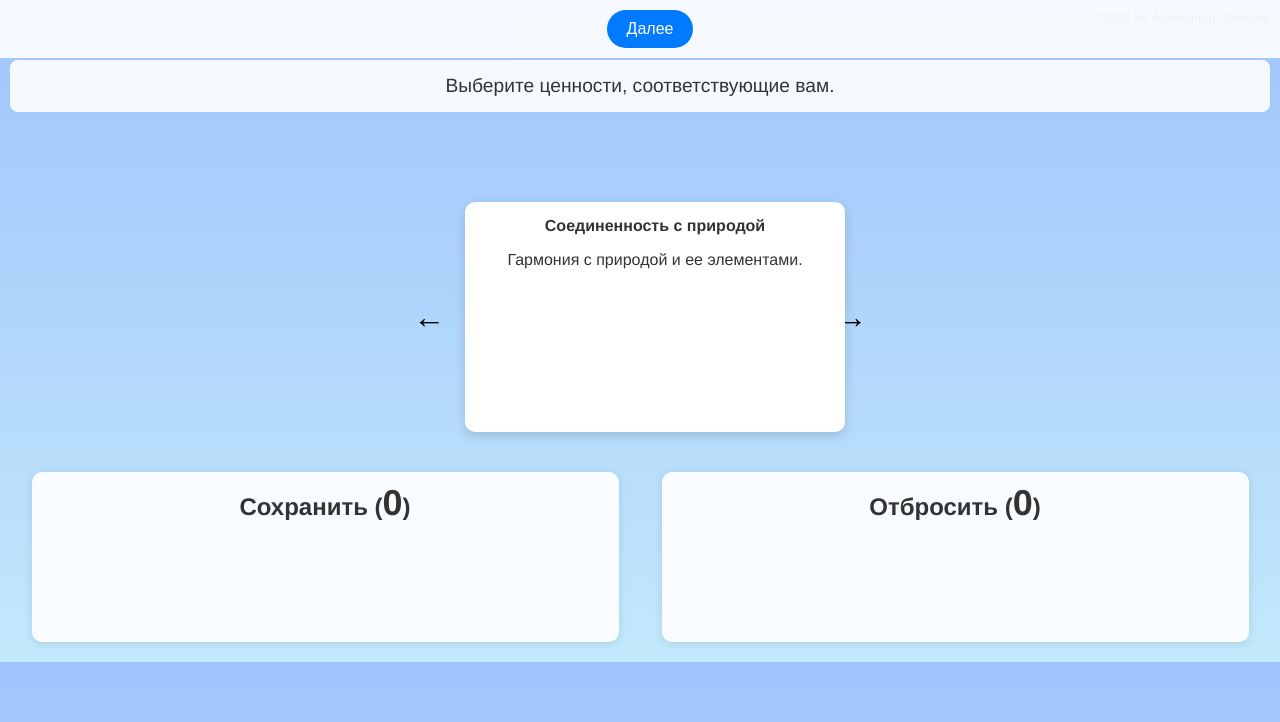
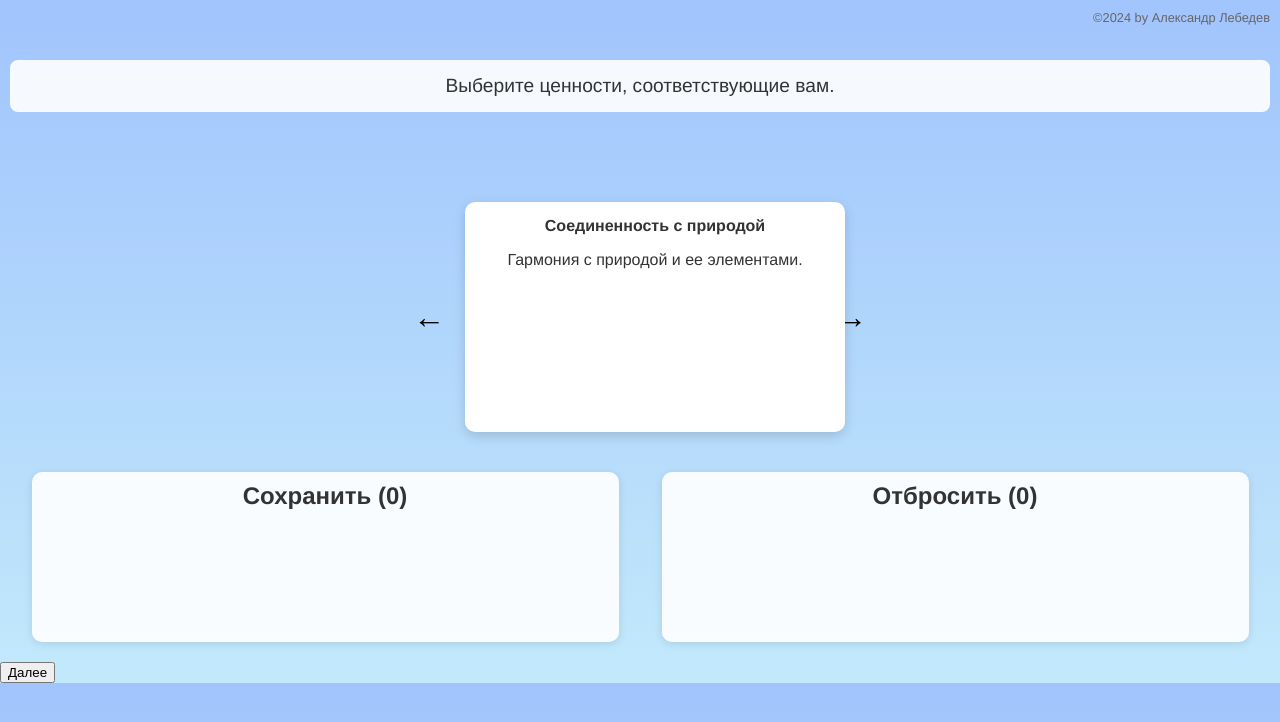
Before and after one commit to alex-lebedev/VST_RU, a plain HTML site: page index.html in a window 1280 px wide. Drawn offline with nearby package versions, Linux system fonts and the light colour scheme.

Commit message:
Update index.html

```diff
--- a/index.html
+++ b/index.html
@@ -7,30 +7,35 @@
   <link rel="stylesheet" href="style.css">
 </head>
 <body>
-  <!-- Верхний фиксированный бар с кнопкой "Далее" -->
-  <div class="top-bar">
-    <button id="nextStage">Далее</button>
+  <div class="copyright">
+    ©2024 by Александр Лебедев
   </div>
-  <div class="copyright">©2024 by Александр Лебедев</div>
+
   <div id="instructions">
-      <p>Свайпните карточку вправо (Сохранить) или влево (Отбросить).</p>
+      <p>Свайпните карточку вправо (Сохранить) или влево (Отбросить). Нажмите "Далее", чтобы продолжить.</p>
   </div>
-  <!-- Обёртка колоды с навигационными стрелками -->
+
+  <!-- Обёртка колоды и стрелок -->
   <div id="card-container-wrapper">
     <button id="discardArrow" class="arrow">←</button>
     <div id="card-container"></div>
     <button id="keepArrow" class="arrow">→</button>
   </div>
+
   <div class="pile-container">
       <div class="pile" id="keep">
-          <h2>Сохранить (<span class="count">0</span>)</h2>
+          <h2>Сохранить (0)</h2>
       </div>
       <div class="pile" id="discard">
-          <h2>Отбросить (<span class="count">0</span>)</h2>
+          <h2>Отбросить (0)</h2>
       </div>
   </div>
-  <!-- Подключаем библиотеку jsPDF -->
-  <script src="https://cdnjs.cloudflare.com/ajax/libs/jspdf/2.5.1/jspdf.umd.min.js"></script>
+
+  <button id="nextStage">Далее</button>
+
+  <!-- Блок, где будет выводиться финальный результат -->
+  <div id="result-screen" style="display: none;"></div>
+
   <script src="script.js"></script>
 </body>
 </html>
```
